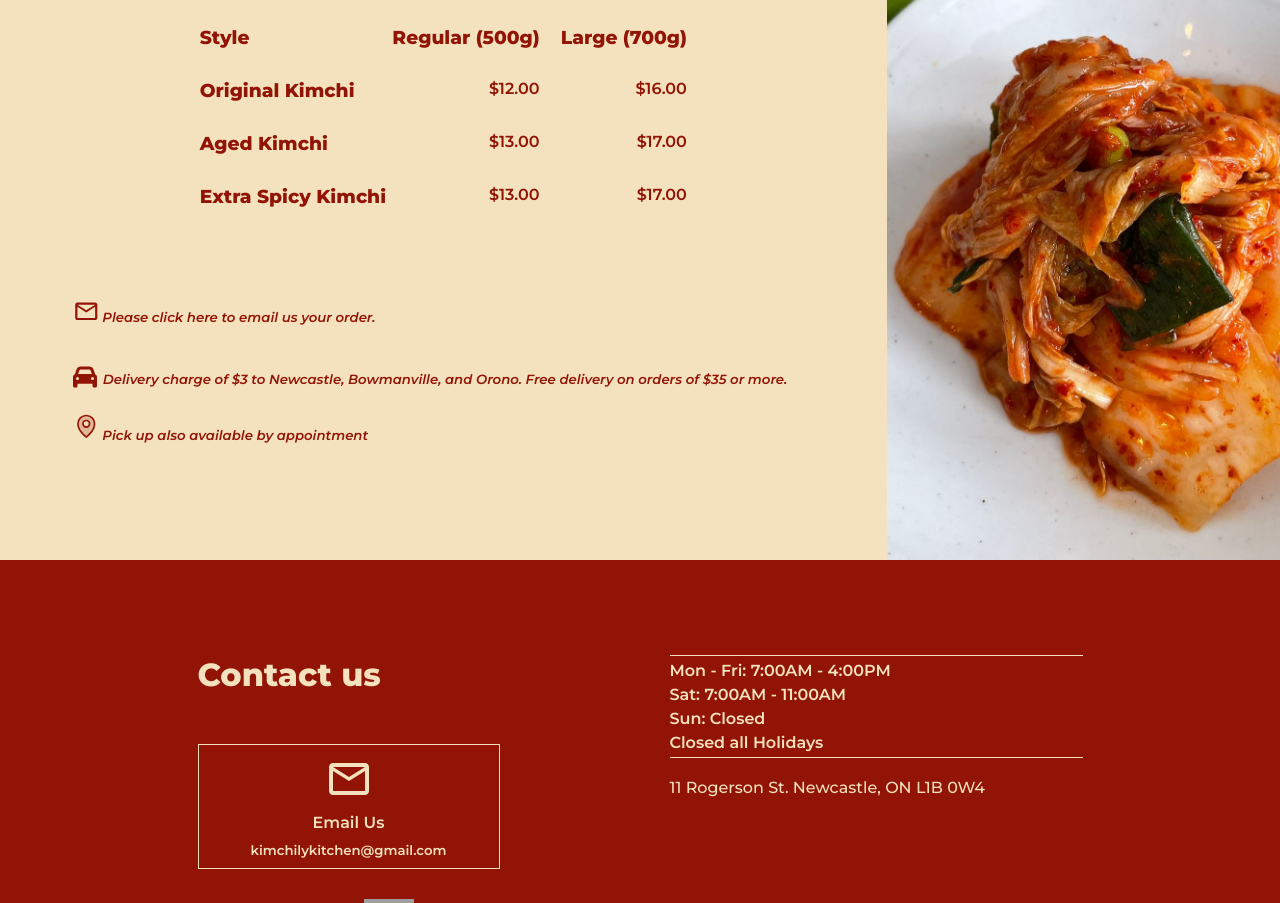
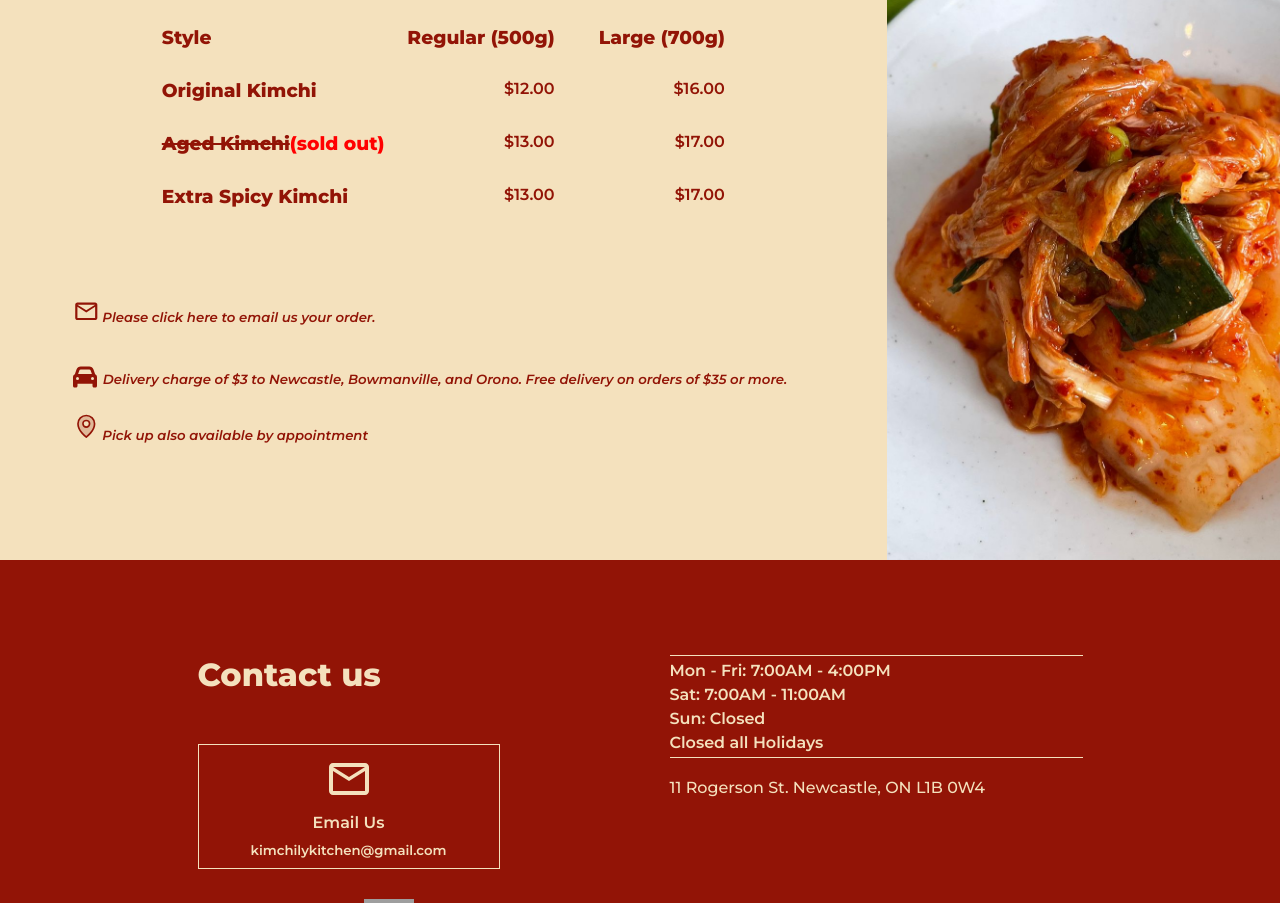
Before and after one commit to chengmwt/kimchily, a React (Vite) app: page / in a window 1280 px wide. Shown: the part 2460-3363 px from the top of the page. Built offline with nearby package versions, Linux system fonts and the light colour scheme; grey boxes are pictures that could not be loaded.

Commit message:
sold out of aged kimchi

```diff
--- a/src/components/OrderList.css
+++ b/src/components/OrderList.css
@@ -40,6 +40,20 @@
   text-align: right;
 }
 
+.soldOut {
+  /* color: red; */
+  text-decoration-line: line-through;
+  text-decoration-thickness: 2px;
+}
+
+.soldOut::after{
+  content: " (sold out)";
+  color: red;
+  display: inline-block;
+  text-decoration-line: unset;
+  text-decoration-thickness: 0;
+}
+
 /* .qtyInput {
   width: 70px;
   margin-left: 40px;
--- a/src/components/OrderList.jsx
+++ b/src/components/OrderList.jsx
@@ -89,7 +89,7 @@ const OrderList = () => {
           </div>
         </div>
         <div className="orderListAged">
-          <h3>Aged Kimchi</h3>
+          <h3 className="soldOut">Aged Kimchi</h3>
           {/* Aged Kimchi */}
           <div className="orderPrice">
             <h4>$13.00</h4>
```
